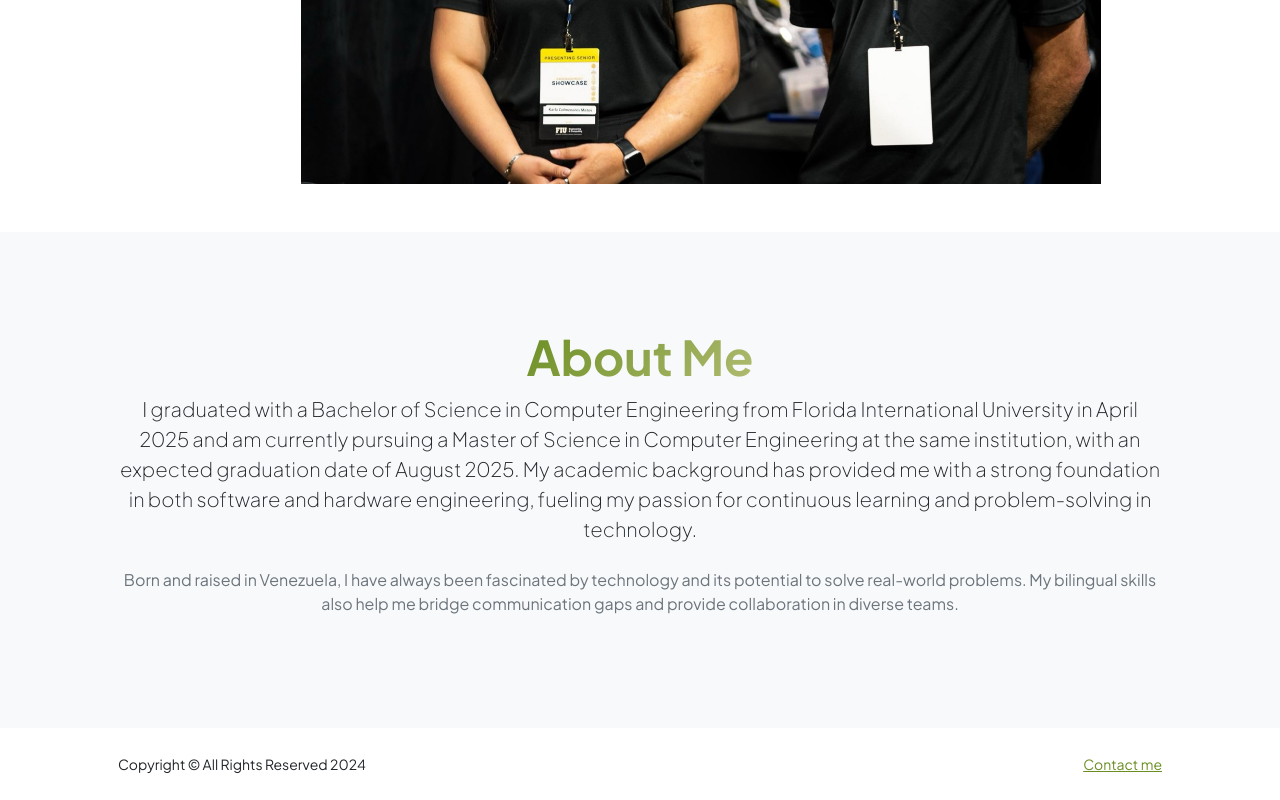
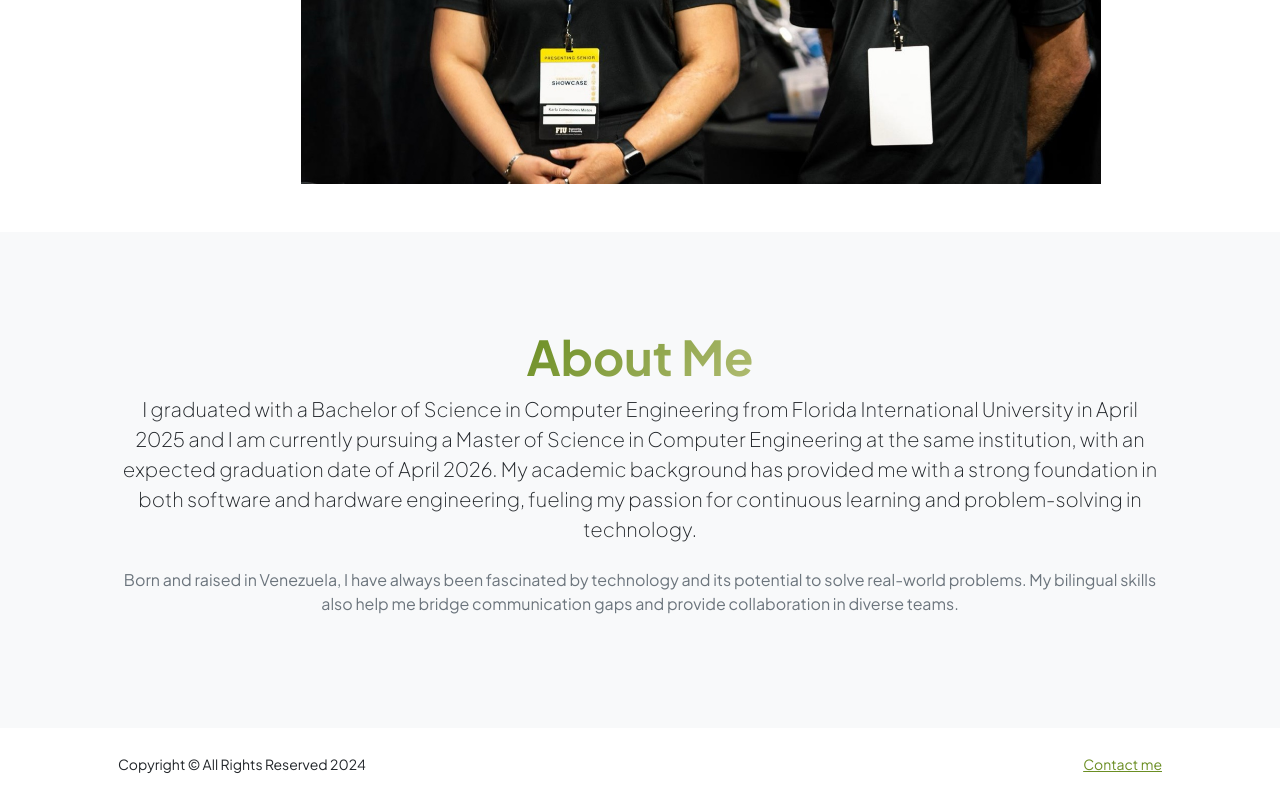
Before and after one commit to kcolmenares/kcolmenares.github.io, a plain HTML site: page index.html in a window 1280 px wide. Shown: the part 1611-2411 px from the top of the page. Drawn offline with nearby package versions, Linux system fonts and the light colour scheme.

Commit message:
Update index.html

```diff
--- a/index.html
+++ b/index.html
@@ -181,7 +181,7 @@
                         <div class="col-xxl-8">
                             <div class="text-center my-5">
                                 <h2 class="display-5 fw-bolder"><span class="text-gradient d-inline">About Me</span></h2>
-                                <p class="lead fw-light mb-4">I graduated with a Bachelor of Science in Computer Engineering from Florida International University in April 2025 and am currently pursuing a Master of Science in Computer Engineering at the same institution, with an expected graduation date of August 2025. My academic background has provided me with a strong foundation in both software and hardware engineering, fueling my passion for continuous learning and problem-solving in technology.</p>
+                                <p class="lead fw-light mb-4">I graduated with a Bachelor of Science in Computer Engineering from Florida International University in April 2025 and I am currently pursuing a Master of Science in Computer Engineering at the same institution, with an expected graduation date of April 2026. My academic background has provided me with a strong foundation in both software and hardware engineering, fueling my passion for continuous learning and problem-solving in technology.</p>
                                 <p class="text-muted">Born and raised in Venezuela, I have always been fascinated by technology and its potential to solve real-world problems. My bilingual skills also help me bridge communication gaps and provide collaboration in diverse teams.</p>
                                 <div class="d-flex justify-content-center fs-2 gap-4">
                                     <a class="text-gradient" href="https://www.linkedin.com/in/karlacolmenares/"><i class="bi bi-linkedin"></i></a>
```
